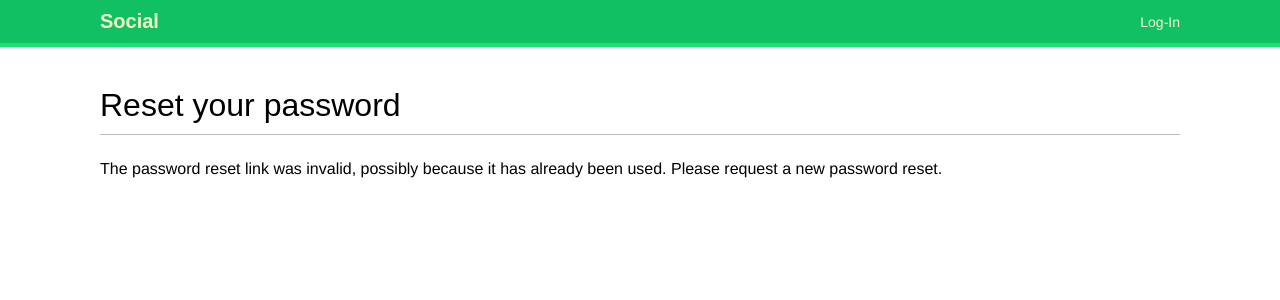
After one commit to siddharth171/social_website, a Django app: page /account/reset/1/1/ in a window 1280 px wide. The commit adds this page. Shown: the top 300 px of the page. Run offline with Django 3.2, Linux system fonts and the light colour scheme; some web fonts are replaced.

Commit message:
resetting password through email

```diff
--- a/account/templates/registration/login.html
+++ b/account/templates/registration/login.html
@@ -20,5 +20,6 @@
             <input type="hidden" name='next' value='{{ next }}'>
             <p><input type="submit" value='Log-In'></p>
         </form>
+        <p><a href="{% url 'password_reset' %}">Forgot your password?</a></p>
     </div>
 {% endblock content %}
--- /dev/null
+++ b/account/templates/registration/password_reset_confirm.html
@@ -0,0 +1,18 @@
+{% extends 'base.html' %}
+
+{% block title %}Reset your password{% endblock title %}
+
+{% block content %}
+    <h1>Reset your password</h1>
+    {% if validlink %}
+        <p>Please enter your new password twice:</p>
+        <form method='POST'>
+            {{ form.as_p }}
+            {% csrf_token %}
+            <p><input type="submit" value='Change your password'></p>
+        </form>
+    {% else %}
+        <p>The password reset link was invalid, possibly because it has already been used.
+            Please request a new password reset.</p>
+    {% endif %}
+{% endblock content %}
--- /dev/null
+++ b/account/templates/registration/password_reset_email.html
@@ -0,0 +1,3 @@
+Someone asked for password reset for email {{ email }}. Followthe link below:
+{{ protocol }}://{{ domain }}{% url 'password_reset_confirm' uidb64=uid token=token %}
+Your username, in case you have forgotten: {{ user.get_username }}
--- a/account/urls.py
+++ b/account/urls.py
@@ -11,6 +11,7 @@ urlpatterns = [
 
     path("", views.dashboard, name="dashboard"),
 
+    # Password Change
     path('password_change/',
         auth_views.PasswordChangeView.as_view(),
         name='password_change'),
@@ -18,4 +19,21 @@ urlpatterns = [
     path('password_change/done/',
          auth_views.PasswordChangeDoneView.as_view(),\
          name='password_change_done'),
+
+    # Password Reset
+    path('password_reset/',
+         auth_views.PasswordResetView.as_view(),
+         name='password_reset'),
+
+    path('password_reset/done/',
+         auth_views.PasswordResetDoneView.as_view(),
+         name='password_reset_done'),
+
+    path('reset/<uidb64>/<token>/',
+         auth_views.PasswordResetConfirmView.as_view(),
+         name='password_reset_confirm'),
+
+    path('reset/done/',
+         auth_views.PasswordResetCompleteView.as_view(),
+         name='password_reset_done')
 ]
```
Also changed, not shown: account/templates/registration/password_reset_complete.html (added, +9 -0 lines), account/templates/registration/password_reset_done.html (added, +10 -0 lines), account/templates/registration/password_reset_form.html (added, +13 -0 lines), social/settings.py (+8 -0 lines), db.sqlite3.
